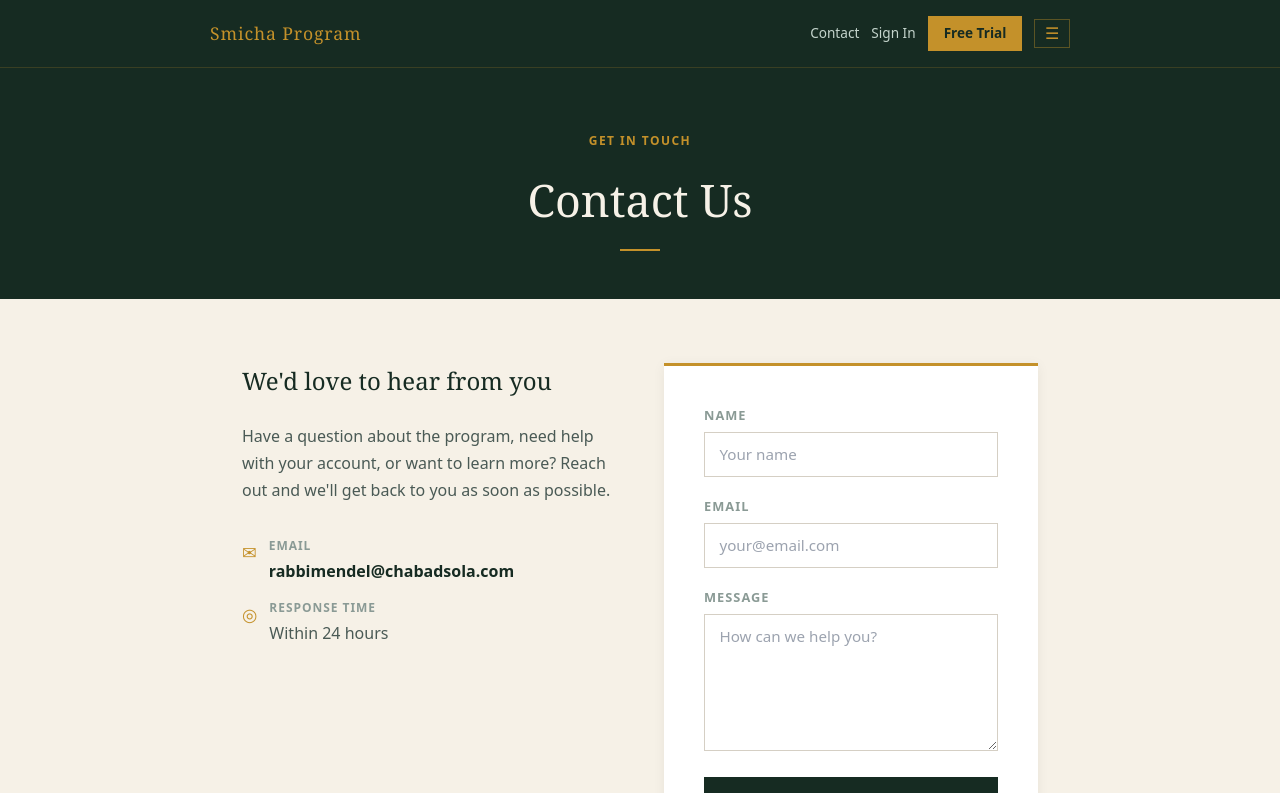
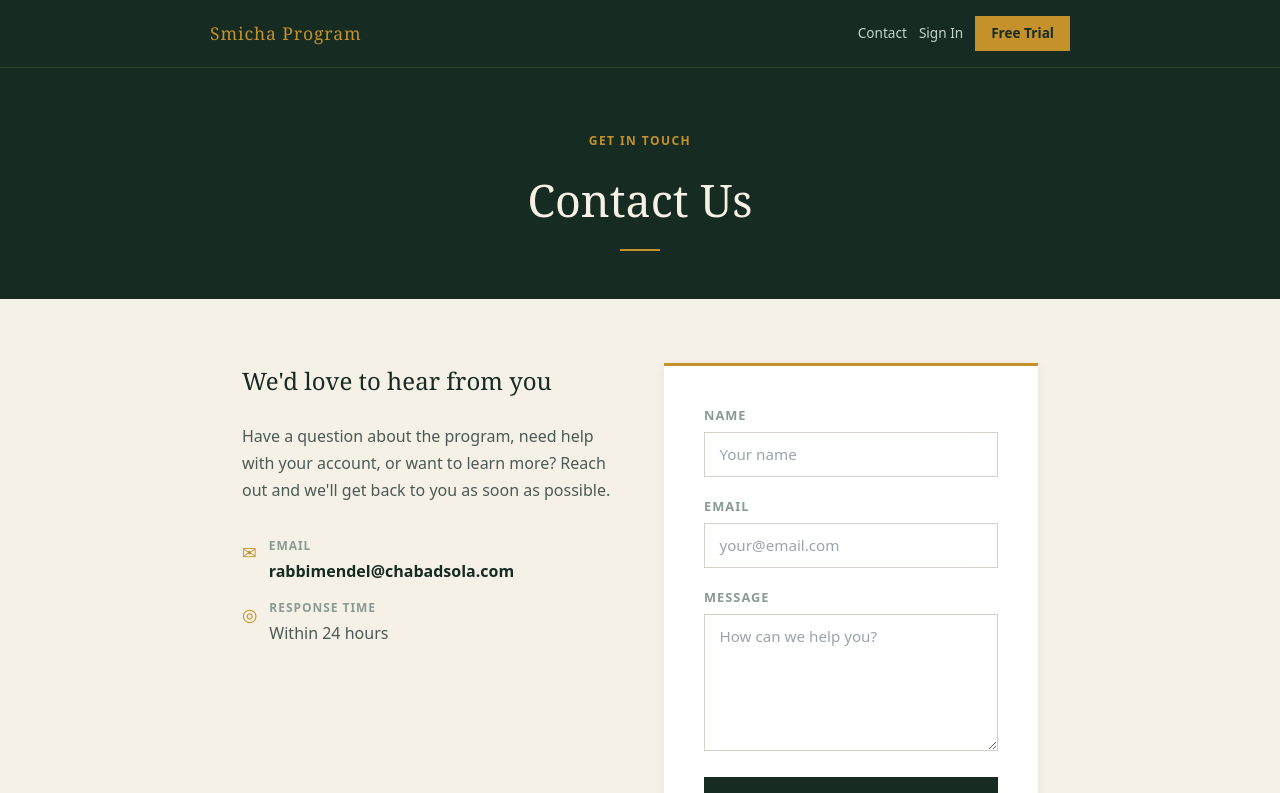
Before and after one commit to mendelz57/Smicha-Program-, a Next.js app: page /contact in a window 1280 px wide. Shown: the top 793 px of the page. Built offline with nearby package versions, Linux system fonts and the light colour scheme.

Commit message:
Update globals.css

```diff
--- a/app/globals.css
+++ b/app/globals.css
@@ -31,3 +31,13 @@ body {
     display: none !important;
   }
 }
+
+.show-mobile {
+  display: none;
+}
+
+@media (max-width: 600px) {
+  .show-mobile {
+    display: flex !important;
+  }
+}
```
